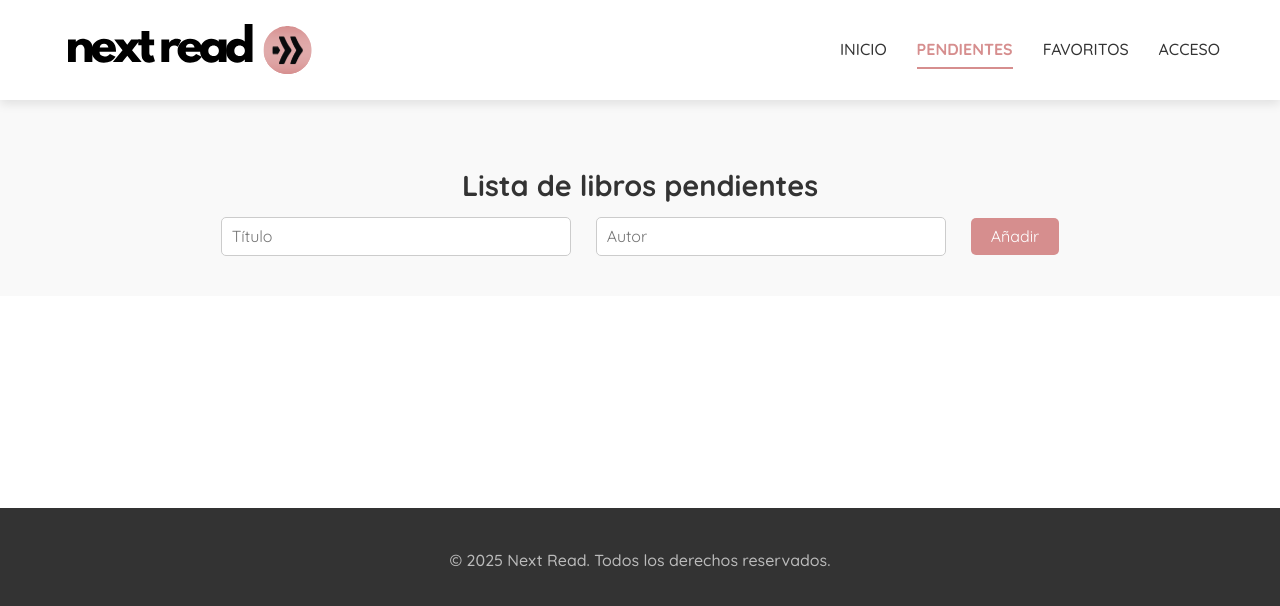
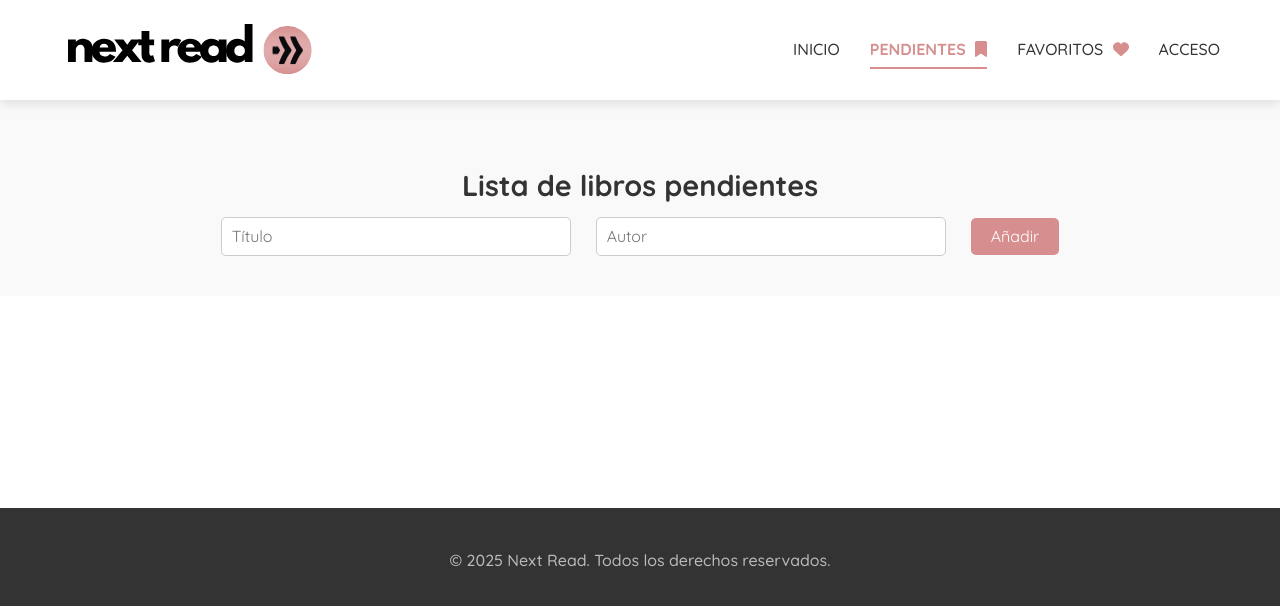
Before and after one commit to mgantunez/next-read, a React (Vite) app: page /#/pendientes in a window 1280 px wide. Shown: the top 606 px of the page. Built offline with nearby package versions, Linux system fonts and the light colour scheme.

Commit message:
Add hearts icons

```diff
--- a/src/components/NextReadRecommendations.jsx
+++ b/src/components/NextReadRecommendations.jsx
@@ -1,6 +1,6 @@
 import { useEffect, useState } from "react";
 import { FontAwesomeIcon } from '@fortawesome/react-fontawesome';
-import { faBookmark, faChevronLeft, faChevronRight } from '@fortawesome/free-solid-svg-icons';
+import { faBookmark, faHeart, faChevronLeft, faChevronRight } from '@fortawesome/free-solid-svg-icons';
 import { ClockLoader } from 'react-spinners';
 
 import nonAvailableImage from '../images/Imagen-no-disponible.png';
@@ -101,9 +101,18 @@ function NextReadRecommendations() {
 
                                         <h3 className="novelties__book-title">{book.title}</h3>
                                         <p className="novelties__author">{book.author_name ? book.author_name.join(", ") : "Autor desconocido"}</p>
-                                        <button className="novelties__add-btn">
-                                            <FontAwesomeIcon icon={faBookmark} />
-                                        </button>
+
+                                        <div className="novelties__btns">
+
+                                            <button className="novelties__btn">
+                                                <FontAwesomeIcon icon={faBookmark} />
+                                            </button>
+
+                                            <button className="novelties__btn">
+                                                <FontAwesomeIcon icon={faHeart} />
+                                            </button>
+                                        </div>
+
                                     </li>
                                 ))
                             ) : (
@@ -121,7 +130,7 @@ function NextReadRecommendations() {
                 </button>
 
             </div>
-        </section>
+        </section >
     );
 }
 
--- a/src/components/WeeklyRecommendations.jsx
+++ b/src/components/WeeklyRecommendations.jsx
@@ -1,6 +1,6 @@
 import { useEffect, useState } from "react";
 import { FontAwesomeIcon } from '@fortawesome/react-fontawesome';
-import { faBookmark, faChevronLeft, faChevronRight } from '@fortawesome/free-solid-svg-icons';
+import { faBookmark, faHeart, faChevronLeft, faChevronRight } from '@fortawesome/free-solid-svg-icons';
 import { ClockLoader } from 'react-spinners';
 
 import nonAvailableImage from '../images/Imagen-no-disponible.png';
@@ -99,9 +99,16 @@ function WeeklyRecommendations() {
 
                                         <h3 className="novelties__book-title">{book.title}</h3>
                                         <p className="novelties__author">{book.author_name ? book.author_name.join(", ") : "Autor desconocido"}</p>
-                                        <button className="novelties__add-btn">
-                                            <FontAwesomeIcon icon={faBookmark} />
-                                        </button>
+                                        <div className="novelties__btns">
+
+                                            <button className="novelties__btn">
+                                                <FontAwesomeIcon icon={faBookmark} />
+                                            </button>
+
+                                            <button className="novelties__btn">
+                                                <FontAwesomeIcon icon={faHeart} />
+                                            </button>
+                                        </div>
                                     </li>
                                 ))
                             ) : (
--- a/src/components/layout/Header.jsx
+++ b/src/components/layout/Header.jsx
@@ -1,7 +1,7 @@
 import PropTypes from 'prop-types';
 import { Link, useLocation } from 'react-router-dom';
 import { FontAwesomeIcon } from '@fortawesome/react-fontawesome';
-import { faBars } from '@fortawesome/free-solid-svg-icons';
+import { faBars, faBookmark, faHeart } from '@fortawesome/free-solid-svg-icons';
 
 function Header({ isNavVisible, setIsNavVisible }) {
 
@@ -34,11 +34,11 @@ function Header({ isNavVisible, setIsNavVisible }) {
                         </li>
 
                         <li className="nav__item">
-                            <Link to="/pendientes" className={`nav__link ${location.pathname === "/pendientes" ? "nav__link-active" : ""}`}>Pendientes</Link>
+                            <Link to="/pendientes" className={`nav__link ${location.pathname === "/pendientes" ? "nav__link-active" : ""}`}>Pendientes  <FontAwesomeIcon icon={faBookmark} className="nav__btn" /></Link>
                         </li>
 
                         <li className="nav__item">
-                            <Link to="/favoritos" className={`nav__link ${location.pathname === "/favoritos" ? "nav__link-active" : ""}`}>Favoritos</Link>
+                            <Link to="/favoritos" className={`nav__link ${location.pathname === "/favoritos" ? "nav__link-active" : ""}`}>Favoritos <FontAwesomeIcon icon={faHeart} className="nav__btn" /></Link>
                         </li>
 
                         <li className="nav__item">
--- a/src/styles/_header.scss
+++ b/src/styles/_header.scss
@@ -76,4 +76,18 @@
         font-weight: bold;
         border-bottom: 2px solid #d68e8e;
     }
+
+    &__btn {
+        background: none;
+        border: none;
+        cursor: pointer;
+        color: #d68e8e;
+        transition: color 0.3s ease, transform 0.2s ease-in-out;
+        margin-left: 5px;
+    }
+
+    &__btn:hover {
+        color: #a04e4e;
+        transform: scale(1.1);
+    }
 }
--- a/src/styles/_novelties.scss
+++ b/src/styles/_novelties.scss
@@ -63,7 +63,12 @@
         color: #666;
     }
 
-    &__add-btn {
+    &__btns {
+        display: flex;
+        justify-content: space-evenly;
+    }
+
+    &__btn {
         background: none;
         border: none;
         cursor: pointer;
@@ -73,7 +78,7 @@
         margin-top: 10px;
     }
 
-    &__add-btn:hover {
+    &__btn:hover {
         color: #a04e4e;
         transform: scale(1.1);
     }
```
